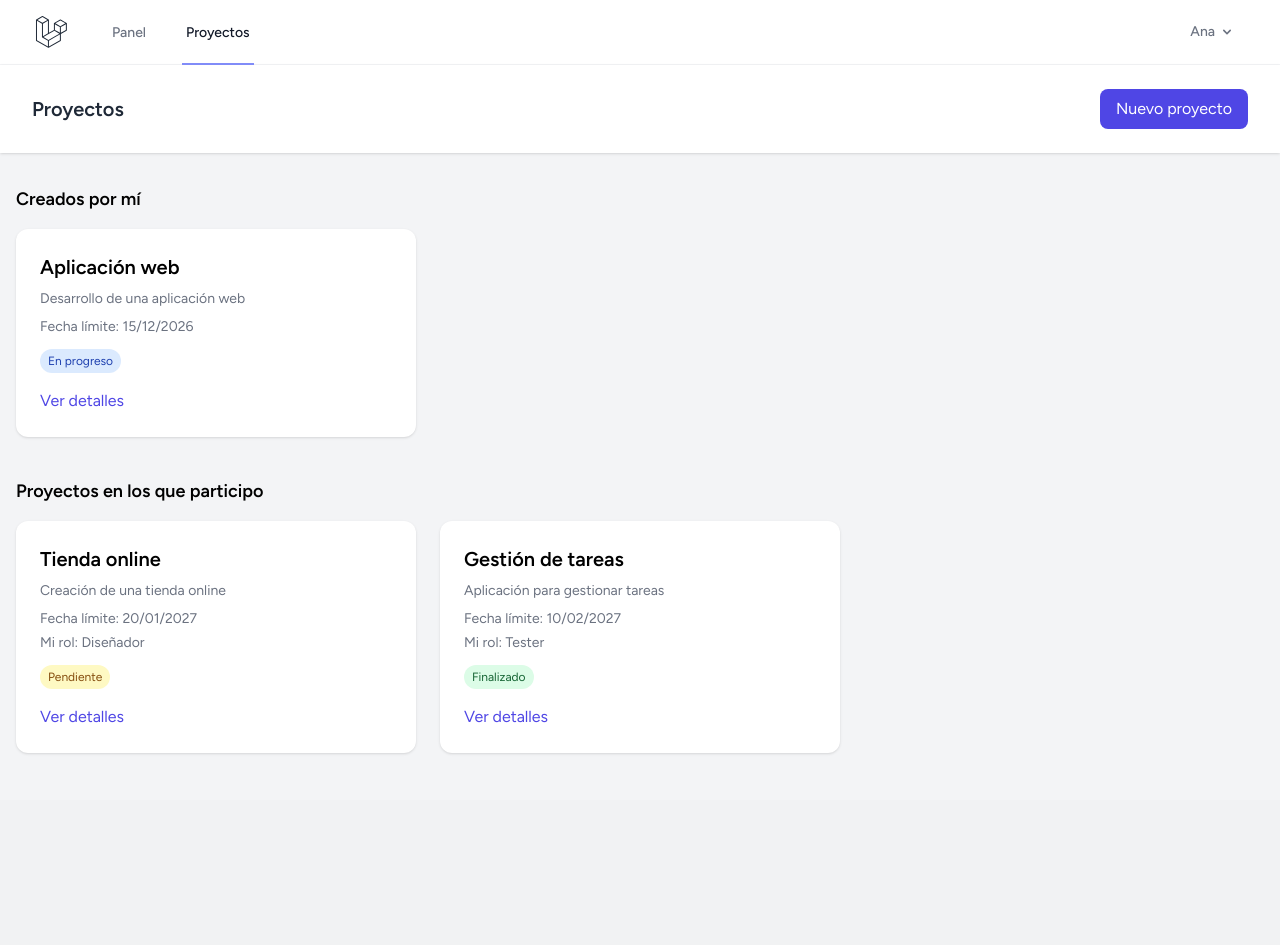
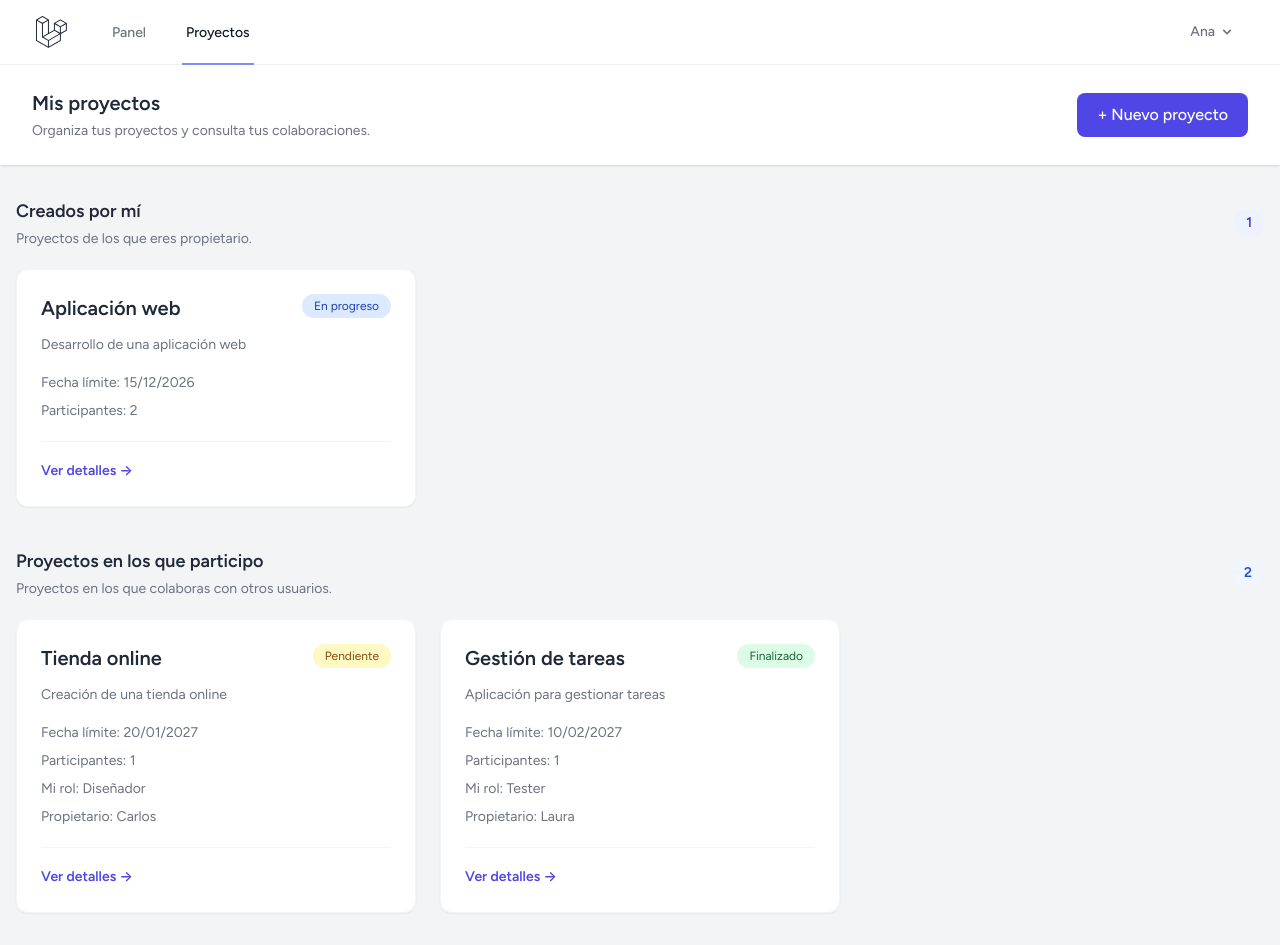
Before and after one commit to jgaragu1705/gestor-proyectos, a Laravel app: page /projects in a window 1280 px wide. Before the commit the page ends 754 px from the top, so only its background shows below. Run offline with Laravel 12, Linux system fonts and the light colour scheme; a user stored in the database is signed in; data comes from the database, SQL or seed files in the repository; style sheets or scripts are compiled from the project's sources.

Commit message:
Mejorar tarjetas y listado de proyectos

```diff
--- a/resources/views/components/project-card.blade.php
+++ b/resources/views/components/project-card.blade.php
@@ -1,32 +1,48 @@
 @props(['project', 'role' => null])
 
-<div class="bg-white p-6 rounded-xl shadow">
+<div class="bg-white p-6 rounded-xl shadow-sm border border-gray-100 hover:shadow-lg hover:-translate-y-1 transition duration-200">
+    <div class="flex justify-between items-start gap-3 mb-3">
+        <h4 class="text-xl font-bold text-gray-800 break-words">
+            {{ $project->title }}
+        </h4>
 
-    <h4 class="text-xl font-bold mb-2">
-        {{ $project->title }}
-    </h4>
+        <x-status-badge :status="$project->status" />
+    </div>
 
-    <p class="text-sm text-gray-500">
-        {{ $project->description }}
+    <p class="text-sm text-gray-500 leading-relaxed">
+        {{ $project->description ?: 'Sin descripción disponible.' }}
     </p>
 
-    <p class="text-sm text-gray-500 mt-2">
-        Fecha límite: {{ $project->deadline->format('d/m/Y') }}
-    </p>
+    <div class="mt-4 space-y-2">
+        <p class="text-sm text-gray-500">
+            Fecha límite: {{ $project->deadline->format('d/m/Y') }}
+        </p>
 
-    @if ($role)
-        <p class="text-sm text-gray-500 mt-1">
-            Mi rol: {{ $role }}
+        @if ($project->isOverdue())
+            <p class="text-sm font-semibold text-red-600">
+                Proyecto vencido
+            </p>
+        @endif
+
+        <p class="text-sm text-gray-500">
+            Participantes: {{ $project->members_count }}
         </p>
-    @endif
 
-    <x-status-badge :status="$project->status" />
+        @if ($role)
+            <p class="text-sm text-gray-500">
+                Mi rol: {{ $role }}
+            </p>
 
-    <p class="mt-4">
+            <p class="text-sm text-gray-500">
+                Propietario: {{ $project->owner->name }}
+            </p>
+        @endif
+    </div>
+
+    <div class="mt-5 pt-4 border-t border-gray-100">
         <a href="{{ route('projects.show', $project) }}"
-           class="text-indigo-600 hover:text-indigo-800">
-            Ver detalles
+           class="text-indigo-600 hover:text-indigo-800 font-semibold text-sm transition">
+            Ver detalles →
         </a>
-    </p>
-
+    </div>
 </div>
--- a/resources/views/components/status-badge.blade.php
+++ b/resources/views/components/status-badge.blade.php
@@ -1,19 +1,19 @@
 @props(['status'])
 
-@if ($status == 'pendiente')
-    <span class="bg-yellow-100 text-yellow-800 px-2 py-1 rounded-full text-xs inline-block mt-3">
+@if ($status === 'pendiente')
+    <span class="bg-yellow-100 text-yellow-800 px-3 py-1 rounded-full text-xs inline-block whitespace-nowrap">
         Pendiente
     </span>
-@elseif ($status == 'en progreso')
-    <span class="bg-blue-100 text-blue-800 px-2 py-1 rounded-full text-xs inline-block mt-3">
+@elseif ($status === 'en progreso')
+    <span class="bg-blue-100 text-blue-800 px-3 py-1 rounded-full text-xs inline-block whitespace-nowrap">
         En progreso
     </span>
-@elseif ($status == 'finalizado')
-    <span class="bg-green-100 text-green-800 px-2 py-1 rounded-full text-xs inline-block mt-3">
+@elseif ($status === 'finalizado')
+    <span class="bg-green-100 text-green-800 px-3 py-1 rounded-full text-xs inline-block whitespace-nowrap">
         Finalizado
     </span>
 @else
-    <span class="bg-gray-100 text-gray-800 px-2 py-1 rounded-full text-xs inline-block mt-3">
+    <span class="bg-gray-100 text-gray-800 px-3 py-1 rounded-full text-xs inline-block whitespace-nowrap">
         {{ ucfirst($status) }}
     </span>
 @endif
--- a/resources/views/projects/index.blade.php
+++ b/resources/views/projects/index.blade.php
@@ -1,64 +1,112 @@
 <x-app-layout>
 
     <x-slot name="header">
-        <div class="flex justify-between items-center">
+        <div class="flex flex-col sm:flex-row sm:justify-between sm:items-center gap-3">
+            <div>
                 <h2 class="text-xl font-semibold text-gray-800">
-                Proyectos
+                    Mis proyectos
                 </h2>
+                <p class="text-sm text-gray-500 mt-1">
+                    Organiza tus proyectos y consulta tus colaboraciones.
+                </p>
+            </div>
 
             <a href="{{ route('projects.create') }}"
-               class="bg-indigo-600 text-white px-4 py-2 rounded-lg hover:bg-indigo-700">
-                Nuevo proyecto
+               class="bg-indigo-600 text-white px-5 py-2.5 rounded-lg hover:bg-indigo-700 transition text-center font-medium">
+                + Nuevo proyecto
             </a>
         </div>
     </x-slot>
 
     <div class="max-w-7xl mx-auto px-4 py-8">
 
-        <h3 class="text-lg font-semibold mb-4">Creados por mí</h3>
+        <section class="mb-10">
+
+            <div class="flex justify-between items-center mb-5">
+                <div>
+                    <h3 class="text-lg font-bold text-gray-800">
+                        Creados por mí
+                    </h3>
+                    <p class="text-sm text-gray-500 mt-1">
+                        Proyectos de los que eres propietario.
+                    </p>
+                </div>
+
+                <span class="bg-indigo-50 text-indigo-700 px-3 py-1 rounded-full text-sm font-semibold">
+                    {{ $propios->count() }}
+                </span>
+            </div>
 
             @if ($propios->isEmpty())
 
-            <p class="text-gray-500 mb-8">
-                Todavía no tienes proyectos.
+                <div class="bg-white border border-dashed border-gray-300 rounded-xl p-8 text-center">
+                    <h4 class="font-semibold text-gray-700">
+                        Todavía no has creado ningún proyecto
+                    </h4>
+
+                    <p class="text-sm text-gray-500 mt-2 mb-5">
+                        Crea tu primer proyecto y empieza a organizar el trabajo.
                     </p>
+
+                    <a href="{{ route('projects.create') }}"
+                       class="inline-block bg-indigo-600 text-white px-4 py-2 rounded-lg hover:bg-indigo-700 transition">
+                        Crear mi primer proyecto
+                    </a>
+                </div>
 
             @else
 
-            <div class="grid grid-cols-1 md:grid-cols-2 lg:grid-cols-3 gap-6 mb-10">
-
+                <div class="grid grid-cols-1 md:grid-cols-2 lg:grid-cols-3 gap-6">
                     @foreach ($propios as $proyecto)
-
                         <x-project-card :project="$proyecto" />
-
                     @endforeach
-
                 </div>
 
             @endif
 
-        <h3 class="text-lg font-semibold mb-4">Proyectos en los que participo</h3>
+        </section>
+
+        <section>
+
+            <div class="flex justify-between items-center mb-5">
+                <div>
+                    <h3 class="text-lg font-bold text-gray-800">
+                        Proyectos en los que participo
+                    </h3>
+                    <p class="text-sm text-gray-500 mt-1">
+                        Proyectos en los que colaboras con otros usuarios.
+                    </p>
+                </div>
+
+                <span class="bg-blue-50 text-blue-700 px-3 py-1 rounded-full text-sm font-semibold">
+                    {{ $participando->count() }}
+                </span>
+            </div>
 
             @if ($participando->isEmpty())
 
-            <p class="text-gray-500">
-                No participas en ningún proyecto.
+                <div class="bg-white border border-dashed border-gray-300 rounded-xl p-8 text-center">
+                    <h4 class="font-semibold text-gray-700">
+                        Todavía no participas en otros proyectos
+                    </h4>
+
+                    <p class="text-sm text-gray-500 mt-2">
+                        Cuando te añadan como participante, tus proyectos aparecerán aquí.
                     </p>
+                </div>
 
             @else
 
                 <div class="grid grid-cols-1 md:grid-cols-2 lg:grid-cols-3 gap-6">
-
                     @foreach ($participando as $proyecto)
-
                         <x-project-card :project="$proyecto" :role="$proyecto->pivot->role" />
-
                     @endforeach
-
                 </div>
 
             @endif
 
+        </section>
+
     </div>
 
 </x-app-layout>
```
Lines whose indentation alone changed are shown as unchanged.
